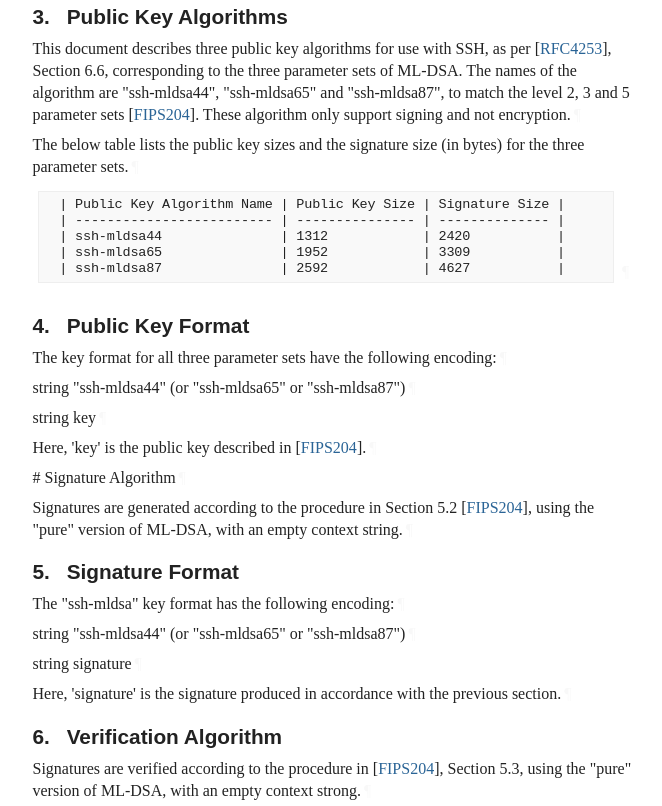
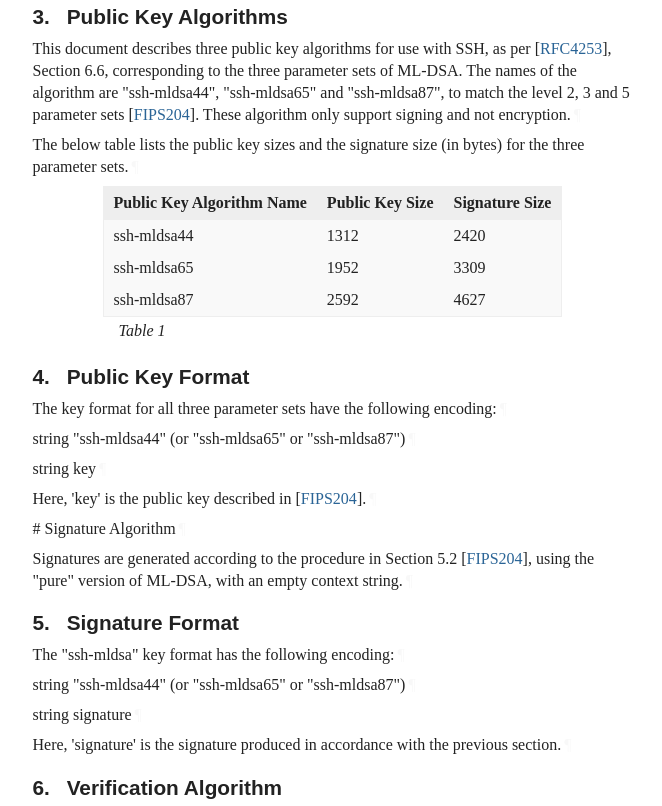
Before and after one commit to sfluhrer/ssh-mldsa, a plain HTML site: page draft-sfluhrer-ssh-mldsa.html in a window 1280 px wide. Shown: the part 1554-2360 px from the top of the page, without its empty margins (92-754 px from the left). Drawn offline with Linux system fonts and the light colour scheme; a web font is replaced by a local one.

Commit message:
Script updating gh-pages from 922a089. [ci skip]

```diff
--- a/draft-sfluhrer-ssh-mldsa.html
+++ b/draft-sfluhrer-ssh-mldsa.html
@@ -1253,15 +1253,33 @@ appear in all capitals, as shown here.<a href="#section-2-1" class="pilcrow">¶<
    The names of the algorithm are "ssh-mldsa44", "ssh-mldsa65" and "ssh-mldsa87", to match the level 2, 3 and 5 parameter sets <span>[<a href="#FIPS204" class="cite xref">FIPS204</a>]</span>.
    These algorithm only support signing and not encryption.<a href="#section-3-1" class="pilcrow">¶</a></p>
 <p id="section-3-2">The below table lists the public key sizes and the signature size (in bytes) for the three parameter sets.<a href="#section-3-2" class="pilcrow">¶</a></p>
-<div class="alignLeft art-text artwork" id="section-3-3">
-<pre>
-  | Public Key Algorithm Name | Public Key Size | Signature Size |
-  | ------------------------- | --------------- | -------------- |
-  | ssh-mldsa44               | 1312            | 2420           |
-  | ssh-mldsa65               | 1952            | 3309           |
-  | ssh-mldsa87               | 2592            | 4627           |
-</pre><a href="#section-3-3" class="pilcrow">¶</a>
-</div>
+<table class="center" id="table-1">
+        <caption><a href="#table-1" class="selfRef">Table 1</a></caption>
+<thead>
+          <tr>
+            <th class="text-left" rowspan="1" colspan="1">Public Key Algorithm Name</th>
+            <th class="text-left" rowspan="1" colspan="1">Public Key Size</th>
+            <th class="text-left" rowspan="1" colspan="1">Signature Size</th>
+          </tr>
+        </thead>
+        <tbody>
+          <tr>
+            <td class="text-left" rowspan="1" colspan="1">ssh-mldsa44</td>
+            <td class="text-left" rowspan="1" colspan="1">1312</td>
+            <td class="text-left" rowspan="1" colspan="1">2420</td>
+          </tr>
+          <tr>
+            <td class="text-left" rowspan="1" colspan="1">ssh-mldsa65</td>
+            <td class="text-left" rowspan="1" colspan="1">1952</td>
+            <td class="text-left" rowspan="1" colspan="1">3309</td>
+          </tr>
+          <tr>
+            <td class="text-left" rowspan="1" colspan="1">ssh-mldsa87</td>
+            <td class="text-left" rowspan="1" colspan="1">2592</td>
+            <td class="text-left" rowspan="1" colspan="1">4627</td>
+          </tr>
+        </tbody>
+      </table>
 </section>
 </div>
 <div id="public-key-format">
@@ -1330,8 +1348,8 @@ appear in all capitals, as shown here.<a href="#section-2-1" class="pilcrow">¶<
 <p id="section-8-2">IANA is requested to add the following entries to "Public Key Algorithm
    Names" in the "Secure Shell (SSH) Protocol Parameters" registry
    <span>[<a href="#IANA-SSH" class="cite xref">IANA-SSH</a>]</span>:<a href="#section-8-2" class="pilcrow">¶</a></p>
-<table class="center" id="table-1">
-        <caption><a href="#table-1" class="selfRef">Table 1</a></caption>
+<table class="center" id="table-2">
+        <caption><a href="#table-2" class="selfRef">Table 2</a></caption>
 <thead>
           <tr>
             <th class="text-left" rowspan="1" colspan="1">Public Key Algorithm Name</th>
@@ -1356,8 +1374,8 @@ appear in all capitals, as shown here.<a href="#section-2-1" class="pilcrow">¶<
 <p id="section-8-4">IANA is requested to add the following entries to "SSHFP RR Types for
    public key algorithms" in the "DNS SSHFP Resource Record Parameters"
    registry <span>[<a href="#IANA-SSHFP" class="cite xref">IANA-SSHFP</a>]</span>:<a href="#section-8-4" class="pilcrow">¶</a></p>
-<table class="center" id="table-2">
-        <caption><a href="#table-2" class="selfRef">Table 2</a></caption>
+<table class="center" id="table-3">
+        <caption><a href="#table-3" class="selfRef">Table 3</a></caption>
 <thead>
           <tr>
             <th class="text-left" rowspan="1" colspan="1">Value</th>
```
Also changed, not shown: draft-sfluhrer-ssh-mldsa.txt.
